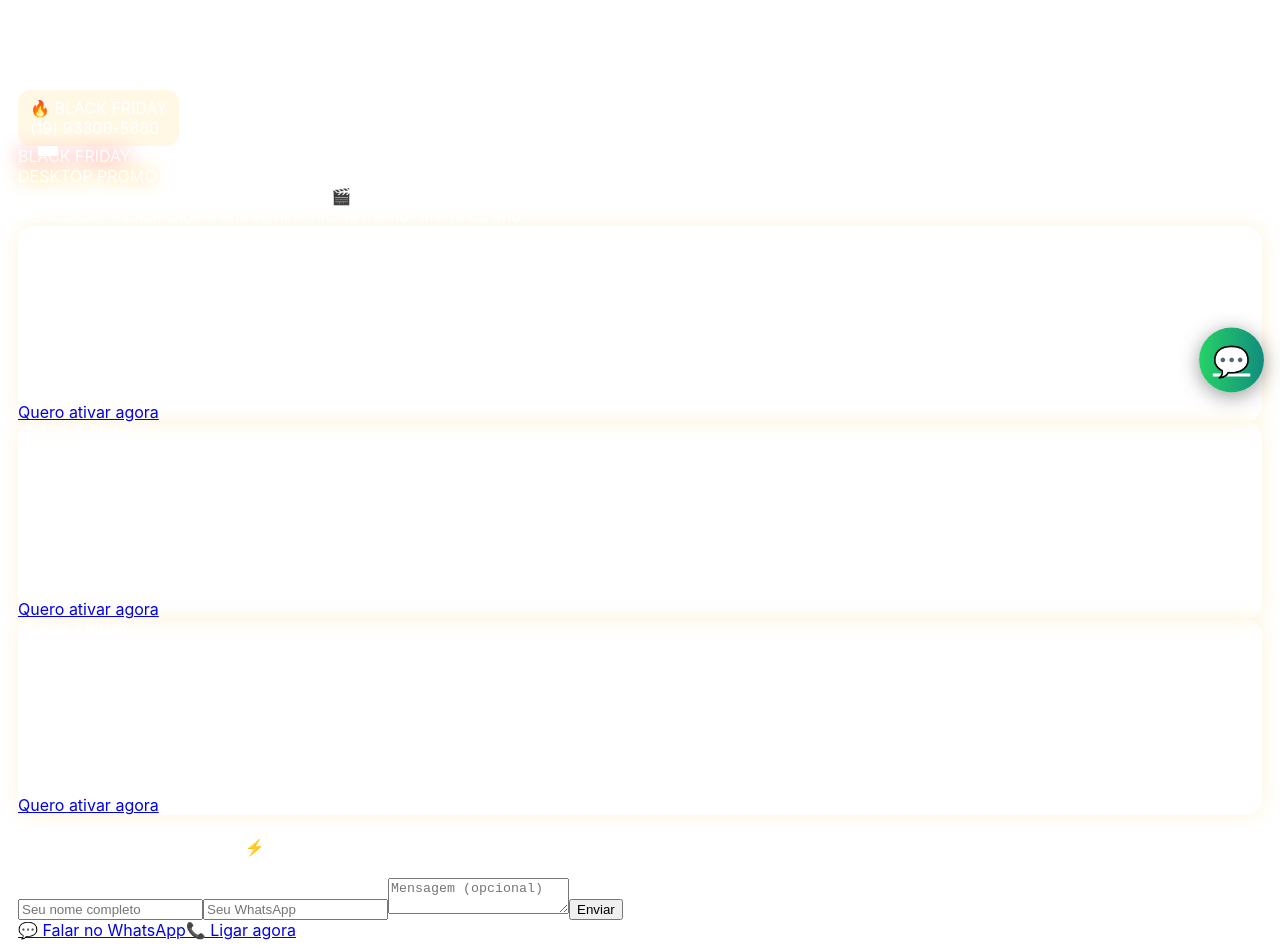
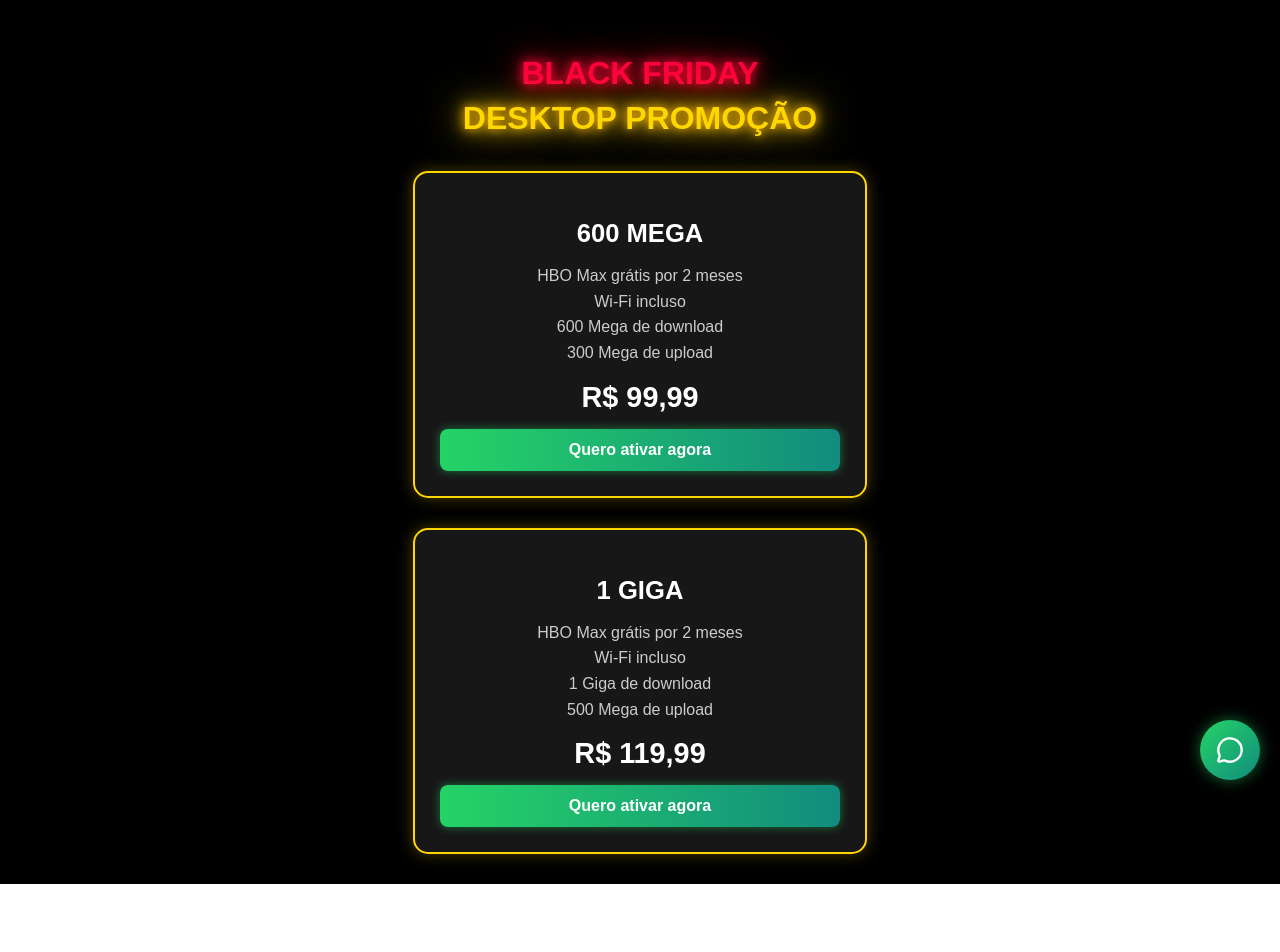
Before and after one commit to desktopvonzuben-rgb/meu-site-desktop, a Next.js app: page / in a window 1280 px wide. Shown: the top 952 px of the page. After the commit the page ends 884 px from the top, so only its background shows below. Built offline with nearby package versions, Linux system fonts and the light colour scheme.

Commit message:
Update index.js
update index.js - layout neon centralizado e planos dourados

```diff
--- a/pages/index.js
+++ b/pages/index.js
@@ -1,253 +1,174 @@
 import { useState } from "react";
-import { motion } from "framer-motion";
+import { MessageCircle } from "lucide-react";
 
 export default function Home() {
+  const WA_NUMBER = "5519933005880"; // número com DDI
   const [formData, setFormData] = useState({ name: "", phone: "", message: "" });
-  const [submitted, setSubmitted] = useState(false);
 
-  const handleChange = (e) => {
-    const { name, value } = e.target;
-    setFormData((s) => ({ ...s, [name]: value }));
+  const handleClick = () => {
+    const message = encodeURIComponent("Olá! Quero ativar minha promoção de internet Black Friday 🔥");
+    window.open(`https://wa.me/${WA_NUMBER}?text=${message}`, "_blank");
   };
-
-  const handleSubmit = (e) => {
-    e.preventDefault();
-    console.log("Lead enviado:", formData);
-    setSubmitted(true);
-    setFormData({ name: "", phone: "", message: "" });
-  };
-
-  const WA_NUMBER = "5519933005880";
 
   return (
     <div className="page-root">
-      <div className="container">
-        {/* Topo */}
-        <header className="topbar">
-          <div className="brand">
-            <div className="logo">D</div>
-            <div className="brand-text bordered">
-              <div className="brand-title">DESKTOP</div>
-              <div className="brand-sub">Internet residencial e empresarial</div>
+      <div className="hero">
+        <div className="hero-content">
+          <h1 className="hero-title">
+            <span className="red-neon">BLACK FRIDAY</span><br />
+            <span className="yellow-neon">DESKTOP PROMOÇÃO</span>
+          </h1>
         </div>
       </div>
 
-          <div className="contact-top">
-            <div className="speech-bubble">
-              <div className="bf-label">🔥 BLACK FRIDAY</div>
-              <div className="phone-top">(19) 93300-5880</div>
+      <div className="plans">
+        <div className="plan-card">
+          <h2>600 MEGA</h2>
+          <ul>
+            <li>HBO Max grátis por 2 meses</li>
+            <li>Wi-Fi incluso</li>
+            <li>600 Mega de download</li>
+            <li>300 Mega de upload</li>
+          </ul>
+          <div className="price">R$ 99,99</div>
+          <button className="whatsapp-btn" onClick={handleClick}>Quero ativar agora</button>
         </div>
-          </div>
-        </header>
 
-        {/* Conteúdo principal */}
-        <main>
-          <motion.section
-            initial={{ opacity: 0, y: 20 }}
-            animate={{ opacity: 1, y: 0 }}
-            transition={{ duration: 0.6 }}
-            className="hero-grid"
-          >
-            <div className="hero-left">
-              <div className="neon-title">
-                <div className="black-friday">
-                  <span className="neon-red">BLACK FRIDAY</span>
-                </div>
-                <div className="desktop-promo">
-                  <span className="neon-yellow">DESKTOP PROMO</span>
+        <div className="plan-card">
+          <h2>1 GIGA</h2>
+          <ul>
+            <li>HBO Max grátis por 2 meses</li>
+            <li>Wi-Fi incluso</li>
+            <li>1 Giga de download</li>
+            <li>500 Mega de upload</li>
+          </ul>
+          <div className="price">R$ 119,99</div>
+          <button className="whatsapp-btn" onClick={handleClick}>Quero ativar agora</button>
         </div>
       </div>
 
-              <div className="banner-cta">
-                <div className="banner-inner">
-                  <div className="banner-title">
-                    Planos com HBO Max grátis por 2 meses 🎬
-                  </div>
-                  <div className="banner-sub">
-                    Velocidade, estabilidade e entretenimento na melhor oferta do ano.
-                  </div>
-                </div>
+      {/* Ícone fixo do WhatsApp */}
+      <div className="whatsapp-bubble" onClick={handleClick}>
+        <MessageCircle size={28} />
       </div>
 
-              <div className="plans-wrap">
-                {[
-                  {
-                    title: "600 MEGA",
-                    features: [
-                      "HBO Max grátis por 2 meses",
-                      "Wi-Fi incluso",
-                      "600 Mega download / 300 upload",
-                    ],
-                    price: "R$ 99,99",
-                  },
-                  {
-                    title: "1 GIGA",
-                    features: [
-                      "HBO Max grátis por 2 meses",
-                      "Wi-Fi 6 incluso",
-                      "1 Giga download / 500 upload",
-                    ],
-                    price: "R$ 119,99",
-                  },
-                  {
-                    title: "GIGA HOME OFFICE",
-                    features: [
-                      "HBO Max grátis por 2 meses",
-                      "Wi-Fi 6 incluso",
-                      "Roteador Mesh incluso",
-                    ],
-                    price: "R$ 169,99",
-                  },
-                ].map((p, i) => (
-                  <article key={i} className="plan-card">
-                    <div className="badge">BLACK FRIDAY</div>
-                    <h3 className="plan-title">{p.title}</h3>
-                    <ul className="plan-features">
-                      {p.features.map((f, idx) => (
-                        <li key={idx}>{f}</li>
-                      ))}
-                    </ul>
-                    <div className="plan-price">{p.price}</div>
-                    <a
-                      className="plan-cta"
-                      href={`https://wa.me/${WA_NUMBER}?text=Ol%C3%A1!%20Tenho%20interesse%20no%20plano%20${encodeURIComponent(
-                        p.title
-                      )}`}
-                      target="_blank"
-                      rel="noreferrer"
-                    >
-                      Quero ativar agora
-                    </a>
-                  </article>
-                ))}
-              </div>
-            </div>
-
-            {/* Formulário */}
-            <aside className="hero-aside">
-              {!submitted ? (
-                <form className="lead-form" onSubmit={handleSubmit}>
-                  <h4>Garanta sua oferta exclusiva ⚡</h4>
-                  <input name="name" value={formData.name} onChange={handleChange} placeholder="Seu nome completo" required />
-                  <input name="phone" value={formData.phone} onChange={handleChange} placeholder="Seu WhatsApp" required />
-                  <textarea name="message" value={formData.message} onChange={handleChange} placeholder="Mensagem (opcional)" />
-                  <button type="submit" className="submit-btn">Enviar</button>
-                </form>
-              ) : (
-                <div className="sent-box">
-                  <p className="sent-ok">✅ Enviado com sucesso!</p>
-                  <p className="sent-txt">Vamos entrar em contato pelo WhatsApp.</p>
-                </div>
-              )}
-
-              <div className="side-actions">
-                <a
-                  href={`https://wa.me/${WA_NUMBER}?text=Ol%C3%A1!%20Quero%20ativar%20minha%20oferta%20da%20Black%20Friday%20Desktop!`}
-                  target="_blank"
-                  rel="noreferrer"
-                  className="whatsapp-link"
-                >
-                  💬 Falar no WhatsApp
-                </a>
-                <a href="tel:+5519933005880" className="call-link">📞 Ligar agora</a>
-              </div>
-            </aside>
-          </motion.section>
-        </main>
-
-        <footer className="footer">© Desktop — Black Friday válida por tempo limitado.</footer>
-      </div>
-
-      {/* Balão fixo lateral (abre direto WhatsApp) */}
-      <a
-        href={`https://wa.me/${WA_NUMBER}?text=Ol%C3%A1!%20Quero%20ativar%20minha%20oferta%20da%20Black%20Friday%20Desktop!`}
-        target="_blank"
-        rel="noreferrer"
-        className="whatsapp-bubble"
-      >
-        💬
-      </a>
-
-      {/* Estilos */}
       <style jsx>{`
-        :root {
-          --bg-1: #000;
-          --bg-2: #0c0c0d;
-          --accent: #f7b500;
-          --neon-red: #ff2b2b;
-          --neon-yellow: #ffbf00;
-          --muted: #bfc3c7;
+        .page-root {
+          background: #000;
+          color: #fff;
+          min-height: 100vh;
+          padding: 30px 15px;
+          font-family: 'Poppins', sans-serif;
+          text-align: center;
         }
 
-        body, .page-root {
-          background: linear-gradient(180deg, var(--bg-1), var(--bg-2));
-          color: #fff;
-          font-family: Inter, Poppins, system-ui;
-          padding: 18px;
-          min-height: 100vh;
+        .hero {
+          margin-bottom: 30px;
         }
 
-        .brand-text.bordered {
-          border: 2px solid var(--accent);
-          padding: 6px 10px;
-          border-radius: 10px;
+        .hero-title {
+          font-size: 2rem;
+          font-weight: 800;
+          text-transform: uppercase;
+          line-height: 1.4;
         }
 
-        .speech-bubble {
-          background: rgba(247,181,0,0.1);
-          border: 2px solid var(--accent);
-          border-radius: 12px;
-          padding: 8px 12px;
-          display: inline-block;
-          position: relative;
-        }
-        .speech-bubble::after {
-          content: '';
-          position: absolute;
-          bottom: -10px;
-          left: 20px;
-          border-width: 10px 10px 0;
-          border-style: solid;
-          border-color: var(--accent) transparent transparent transparent;
+        .red-neon {
+          color: #ff003c;
+          text-shadow: 0 0 10px #ff003c, 0 0 20px #ff003c, 0 0 40px #ff003c;
         }
 
-        .neon-red { color: var(--neon-red); text-shadow: 0 0 18px rgba(255,43,43,0.8); }
-        .neon-yellow { color: var(--neon-yellow); text-shadow: 0 0 18px rgba(255,191,0,0.8); }
+        .yellow-neon {
+          color: #ffd700;
+          text-shadow: 0 0 10px #ffb700, 0 0 20px #ffcc00, 0 0 40px #ffcc00;
+        }
+
+        .plans {
+          display: flex;
+          flex-direction: column;
+          gap: 30px;
+          align-items: center;
+        }
 
         .plan-card {
-          border: 2px solid var(--accent);
-          border-radius: 16px;
-          background: rgba(255,255,255,0.03);
-          box-shadow: 0 0 20px rgba(247,181,0,0.15);
+          background: rgba(25, 25, 25, 0.95);
+          border: 2px solid gold;
+          border-radius: 15px;
+          padding: 25px;
+          width: 90%;
+          max-width: 400px;
+          box-shadow: 0 0 15px rgba(255, 215, 0, 0.3);
+        }
+
+        .plan-card h2 {
+          font-size: 1.6rem;
+          color: #fff;
+          margin-bottom: 15px;
+        }
+
+        .plan-card ul {
+          list-style: none;
+          padding: 0;
+          margin: 0 0 15px 0;
+          color: #ccc;
+          line-height: 1.6;
+        }
+
+        .price {
+          font-size: 1.8rem;
+          font-weight: bold;
+          color: #fff;
+          margin-bottom: 15px;
+        }
+
+        .whatsapp-btn {
+          background: linear-gradient(90deg, #25d366, #128c7e);
+          color: #fff;
+          border: none;
+          padding: 12px 20px;
+          font-size: 1rem;
+          font-weight: 700;
+          border-radius: 8px;
+          cursor: pointer;
+          width: 100%;
+          box-shadow: 0 0 10px rgba(37, 211, 102, 0.5);
+          transition: transform 0.2s;
+        }
+
+        .whatsapp-btn:hover {
+          transform: scale(1.05);
         }
 
         .whatsapp-bubble {
           position: fixed;
-          right: 16px;
-          top: 45%;
-          transform: translateY(-50%);
-          background: linear-gradient(90deg,#25D366,#128C7E);
-          color: #fff;
-          border: 3px solid var(--accent);
-          width: 65px;
-          height: 65px;
+          right: 20px;
+          bottom: 20px;
+          width: 60px;
+          height: 60px;
+          background: linear-gradient(135deg, #25d366, #128c7e);
           border-radius: 50%;
           display: flex;
           align-items: center;
           justify-content: center;
-          font-size: 30px;
-          box-shadow: 0 4px 20px rgba(0,0,0,0.4);
-          transition: 0.3s;
-          z-index: 999;
+          color: white;
+          box-shadow: 0 0 15px rgba(37, 211, 102, 0.5);
+          cursor: pointer;
+          z-index: 1000;
+          transition: transform 0.3s;
         }
+
         .whatsapp-bubble:hover {
-          transform: scale(1.1) translateY(-50%);
-          box-shadow: 0 6px 30px rgba(37,211,102,0.6);
+          transform: scale(1.1);
         }
 
         @media (max-width: 768px) {
-          .hero-grid { grid-template-columns: 1fr; }
-          .whatsapp-bubble { top: auto; bottom: 18px; right: 18px; width: 55px; height: 55px; font-size: 26px; }
+          .hero-title {
+            font-size: 1.6rem;
+          }
+
+          .plan-card {
+            width: 95%;
+          }
         }
       `}</style>
     </div>
```
Lines whose indentation alone changed are shown as unchanged.
